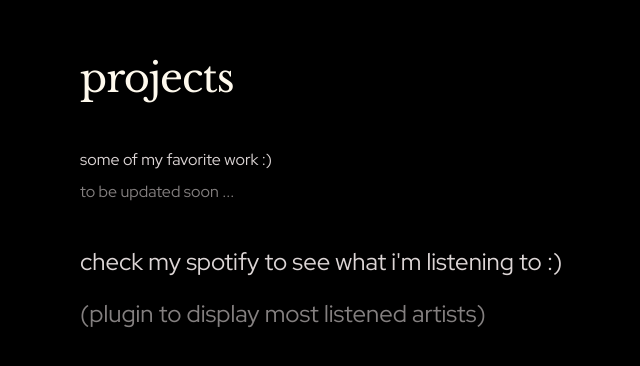
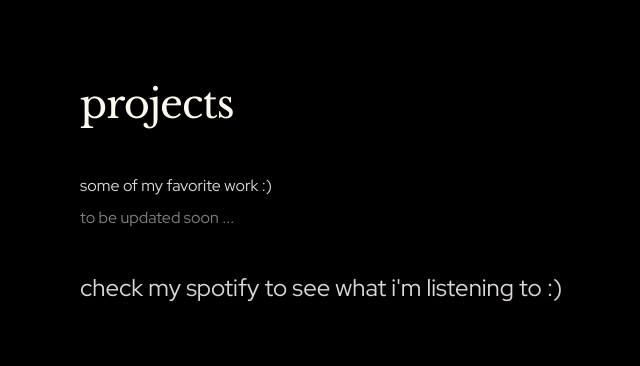
Before and after one commit to andrewv426/portfolio2, a React (Vite) app: page / in a window 1280 px wide. Shown: the part 1810-2176 px from the top of the page, without its empty margins (160-800 px from the left). Built offline with nearby package versions, Linux system fonts and the light colour scheme; no server answers.

Commit message:
fix spotify ui location

```diff
--- a/src/components/AboutMe.jsx
+++ b/src/components/AboutMe.jsx
@@ -1,7 +1,6 @@
 import aotImg from '../assets/aot.jpg'
 import durantImg from '../assets/durant.webp'
 import penguinImg from '../assets/penguin.webp'
-import TopTracks from './TopTracks'
 
 export default function AboutMe() {
   return (
@@ -59,9 +58,6 @@
             <p className="m-0 font-bold italic">on my free time..</p>
             <p className="m-0">&nbsp;</p>
             <p className="m-0">i lift, play basketball, watch netflix, and occasionally play games :)</p>
-
-            {/* Spotify Currently Playing / Top Tracks */}
-            <TopTracks />
           </div>
         </div>
 
--- a/src/components/Projects.jsx
+++ b/src/components/Projects.jsx
@@ -1,3 +1,5 @@
+import TopTracks from './TopTracks'
+
 export default function Projects() {
   return (
     <section
@@ -21,7 +23,7 @@
         {/* Spotify section */}
         <div className="flex flex-col gap-4">
           <p className="m-0">check my spotify to see what i&apos;m listening to :)</p>
-          <p className="m-0 opacity-60">(plugin to display most listened artists)</p>
+          <TopTracks />
         </div>
 
       </div>
```
Also changed, not shown: 1 other file (tests, documents, lock files or other folders).
